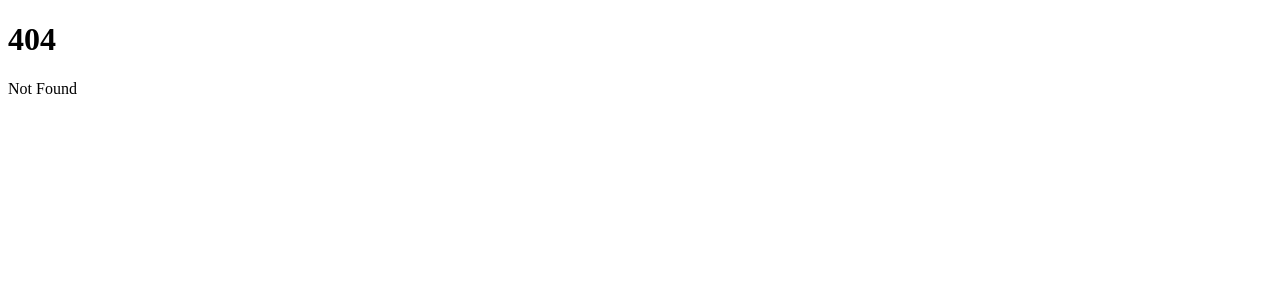
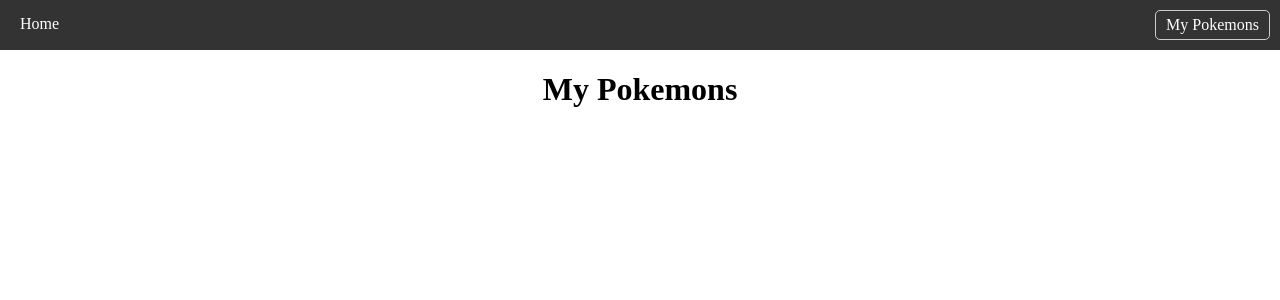
Before and after one commit to WikiUwU/sveltekit-pokedex, a SvelteKit app: page /my-pokemons in a window 1280 px wide. Before the commit this address had no page. Shown: the top 300 px of the page. Built offline with nearby package versions, Linux system fonts and the light colour scheme.

Commit message:
add global layout  with simple navbar and an additional route

```diff
--- /dev/null
+++ b/src/routes/+layout.svelte
@@ -0,0 +1,56 @@
+<script lang="ts">
+    import { page } from "$app/stores";
+</script>
+
+
+
+
+<nav class="navbar">
+    <a href="/" class:active={$page.url.pathname === "/"}>Home</a>
+    <a href="/my-pokemons" class:active={$page.url.pathname === "/my-pokemons"}>My Pokemons</a>
+</nav>
+
+<div class="content-wrapper">
+    <slot />
+</div>
+
+
+
+
+<style>
+    .navbar {
+        display: flex;
+        justify-content: space-between;
+        background-color: #333;
+        padding: 10px;
+    }
+
+    .navbar a {
+        color: #fff;
+        text-decoration: none;
+        padding: 5px 10px;
+    }
+
+    .navbar a:hover {
+        color: #ccc;
+    }
+
+    .navbar a.active {
+        border: 1px solid #ccc;
+        border-radius: 5px;
+    }
+
+    .content-wrapper {
+        max-width: 90%;
+        margin: 0 auto;
+        width: 1200px;
+        display: flex;
+        flex-direction: column;
+        align-items: center;
+    }
+
+    /* override standard 8px margin of html body */
+    :global(body) {
+        margin: 0;
+    }
+</style>
--- /dev/null
+++ b/src/routes/my-pokemons/+page.svelte
@@ -0,0 +1 @@
+<h1>My Pokemons</h1>
```
Also changed, not shown: src/routes/+page.svelte (+5 -6 lines).
